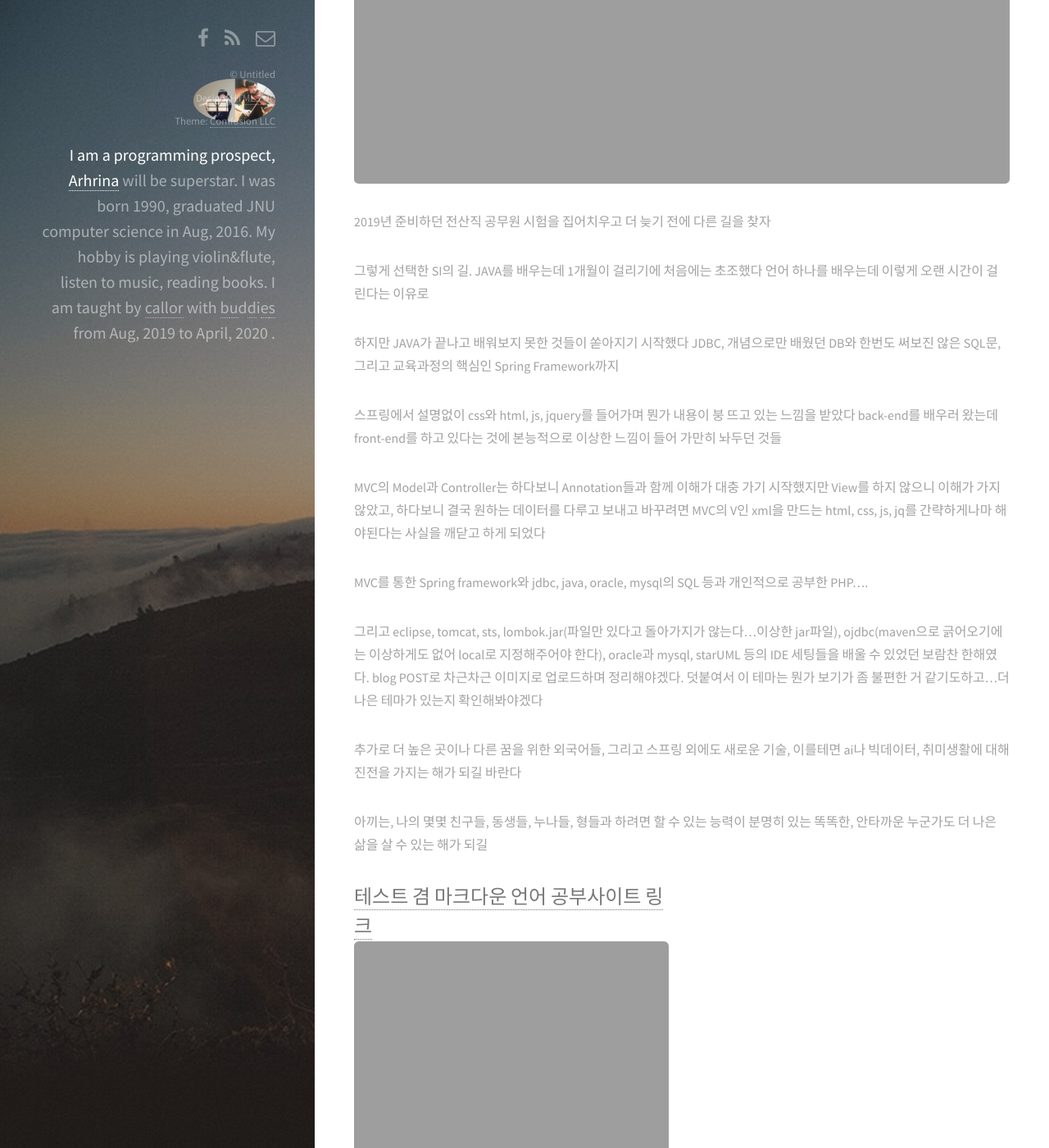
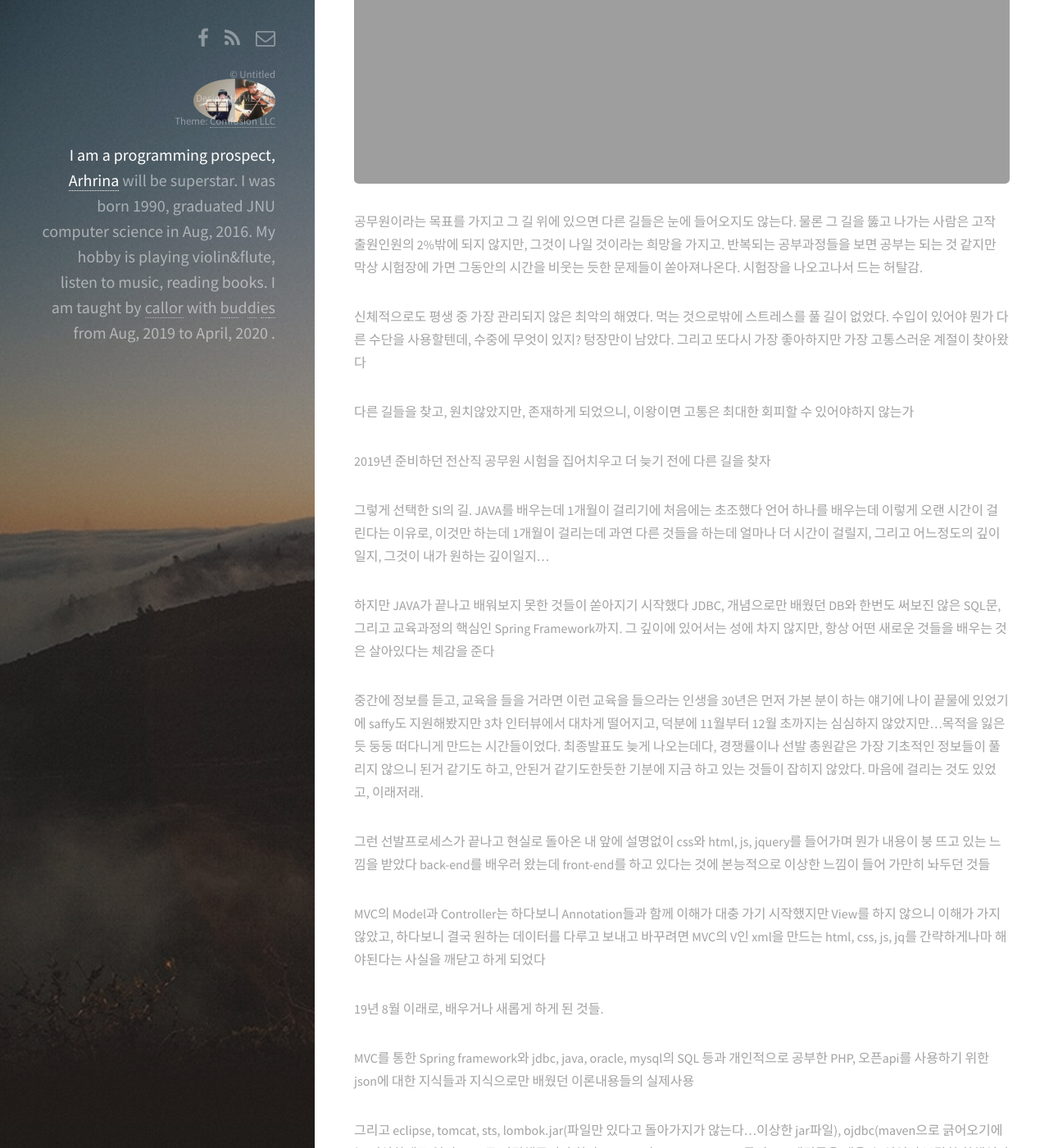
Before and after one commit to arhrina/ChangeTheme, a Jekyll site: the page built from _posts/2020-1-1-2019year-review.markdown, in a window 1280 px wide and 1400 px high, scrolled down 572 px. Shown: the whole window at 82% size. Built offline with Jekyll 4.4.1, drawn with Linux system fonts in a browser that asks for light colours; nearby versions of some CDN libraries; some of the changed text lies outside the part shown.

Commit message:
포스트수정

```diff
--- a/_posts/2020-1-1-2019year-review.markdown
+++ b/_posts/2020-1-1-2019year-review.markdown
@@ -7,23 +7,33 @@ categories: diary
 
 <img src="https://github.com/arhrina/arhrina.github.io/blob/master/images/fulls/08.JPG?raw=true" class="fit image">
 
+공무원이라는 목표를 가지고 그 길 위에 있으면 다른 길들은 눈에 들어오지도 않는다. 물론 그 길을 뚫고 나가는 사람은 고작 출원인원의 2%밖에 되지 않지만, 그것이 나일 것이라는 희망을 가지고. 반복되는 공부과정들을 보면 공부는 되는 것 같지만 막상 시험장에 가면 그동안의 시간을 비웃는 듯한 문제들이 쏟아져나온다. 시험장을 나오고나서 드는 허탈감.
+
+신체적으로도 평생 중 가장 관리되지 않은 최악의 해였다. 먹는 것으로밖에 스트레스를 풀 길이 없었다. 수입이 있어야 뭔가 다른 수단을 사용할텐데, 수중에 무엇이 있지? 텅장만이 남았다. 그리고 또다시 가장 좋아하지만 가장 고통스러운 계절이 찾아왔다
+
+다른 길들을 찾고, 원치않았지만, 존재하게 되었으니, 이왕이면 고통은 최대한 회피할 수 있어야하지 않는가
+
 2019년 준비하던 전산직 공무원 시험을 집어치우고 더 늦기 전에 다른 길을 찾자
 
 그렇게 선택한 SI의 길. JAVA를 배우는데 1개월이 걸리기에 처음에는 초조했다
-언어 하나를 배우는데 이렇게 오랜 시간이 걸린다는 이유로
+언어 하나를 배우는데 이렇게 오랜 시간이 걸린다는 이유로, 이것만 하는데 1개월이 걸리는데 과연 다른 것들을 하는데 얼마나 더 시간이 걸릴지, 그리고 어느정도의 깊이일지, 그것이 내가 원하는 깊이일지...
 
 하지만 JAVA가 끝나고 배워보지 못한 것들이 쏟아지기 시작했다
-JDBC, 개념으로만 배웠던 DB와 한번도 써보진 않은 SQL문, 그리고 교육과정의 핵심인 Spring Framework까지
+JDBC, 개념으로만 배웠던 DB와 한번도 써보진 않은 SQL문, 그리고 교육과정의 핵심인 Spring Framework까지. 그 깊이에 있어서는 성에 차지 않지만, 항상 어떤 새로운 것들을 배우는 것은 살아있다는 체감을 준다
 
-스프링에서 설명없이 css와 html, js, jquery를 들어가며 뭔가 내용이 붕 뜨고 있는 느낌을 받았다
+중간에 정보를 듣고, 교육을 들을 거라면 이런 교육을 들으라는 인생을 30년은 먼저 가본 분이 하는 얘기에 나이 끝물에 있었기에 saffy도 지원해봤지만 3차 인터뷰에서 대차게 떨어지고, 덕분에 11월부터 12월 초까지는 심심하지 않았지만...목적을 잃은 듯 둥둥 떠다니게 만드는 시간들이었다. 최종발표도 늦게 나오는데다, 경쟁률이나 선발 총원같은 가장 기초적인 정보들이 풀리지 않으니 된거 같기도 하고, 안된거 같기도한듯한 기분에 지금 하고 있는 것들이 잡히지 않았다. 마음에 걸리는 것도 있었고, 이래저래.
+
+그런 선발프로세스가 끝나고 현실로 돌아온 내 앞에 설명없이 css와 html, js, jquery를 들어가며 뭔가 내용이 붕 뜨고 있는 느낌을 받았다
 back-end를 배우러 왔는데 front-end를 하고 있다는 것에 본능적으로 이상한 느낌이 들어 가만히 놔두던 것들
 
 MVC의 Model과 Controller는 하다보니 Annotation들과 함께 이해가 대충 가기 시작했지만 View를 하지 않으니 이해가 가지 않았고, 하다보니 결국 원하는 데이터를 다루고 보내고 바꾸려면 MVC의 V인 xml을 만드는 html, css, js, jq를 간략하게나마 해야된다는 사실을 깨닫고 하게 되었다
 
-MVC를 통한 Spring framework와 jdbc, java, oracle, mysql의 SQL 등과 개인적으로 공부한 PHP....
 
+19년 8월 이래로, 배우거나 새롭게 하게 된 것들.
 
-그리고 eclipse, tomcat, sts, lombok.jar(파일만 있다고 돌아가지가 않는다...이상한 jar파일), ojdbc(maven으로 긁어오기에는 이상하게도 없어 local로 지정해주어야 한다), oracle과 mysql, starUML 등의 IDE 세팅들을 배울 수 있었던 보람찬 한해였다. blog POST로 차근차근 이미지로 업로드하며 정리해야겠다. 덧붙여서 이 테마는 뭔가 보기가 좀 불편한 거 같기도하고...더 나은 테마가 있는지 확인해봐야겠다
+MVC를 통한 Spring framework와 jdbc, java, oracle, mysql의 SQL 등과 개인적으로 공부한 PHP, 오픈api를 사용하기 위한 json에 대한 지식들과 지식으로만 배웠던 이론내용들의 실제사용
+
+그리고 eclipse, tomcat, sts, lombok.jar(파일만 있다고 돌아가지가 않는다...이상한 jar파일), ojdbc(maven으로 긁어오기에는 이상하게도 없어 local로 지정해주어야 한다), oracle과 mysql, starUML 등의 IDE 세팅들을 배울 수 있었던 보람찬 한해였다<!-- blog POST로 차근차근 이미지로 업로드하며 정리해야겠다. 덧붙여서 이 테마는 뭔가 보기가 좀 불편한 거 같기도하고...더 나은 테마가 있는지 확인해봐야겠다 -->
 
 추가로 더 높은 곳이나 다른 꿈을 위한 외국어들, 그리고 스프링 외에도 새로운 기술, 이를테면 ai나 빅데이터, 취미생활에 대해 진전을 가지는 해가 되길 바란다
 
```
